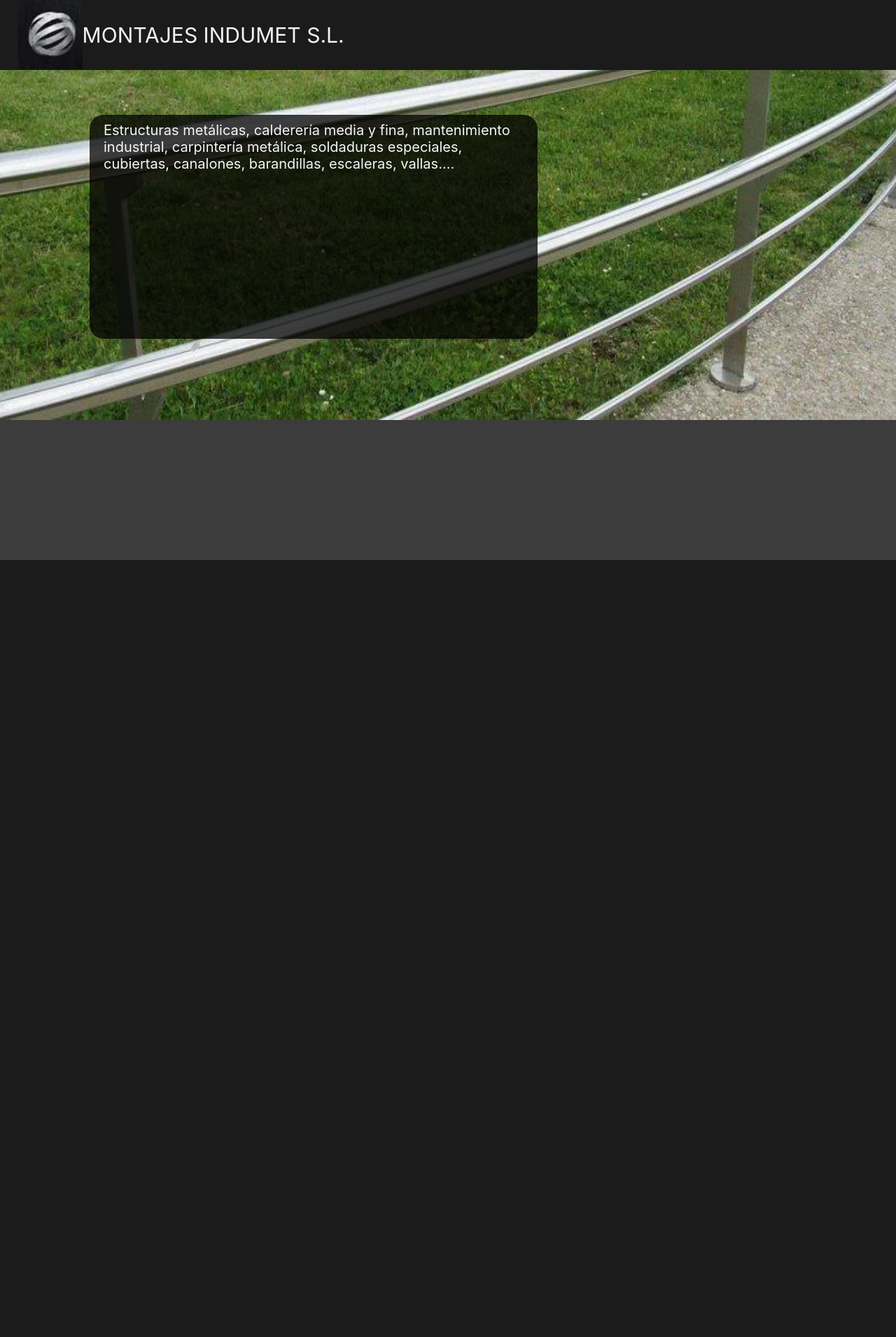
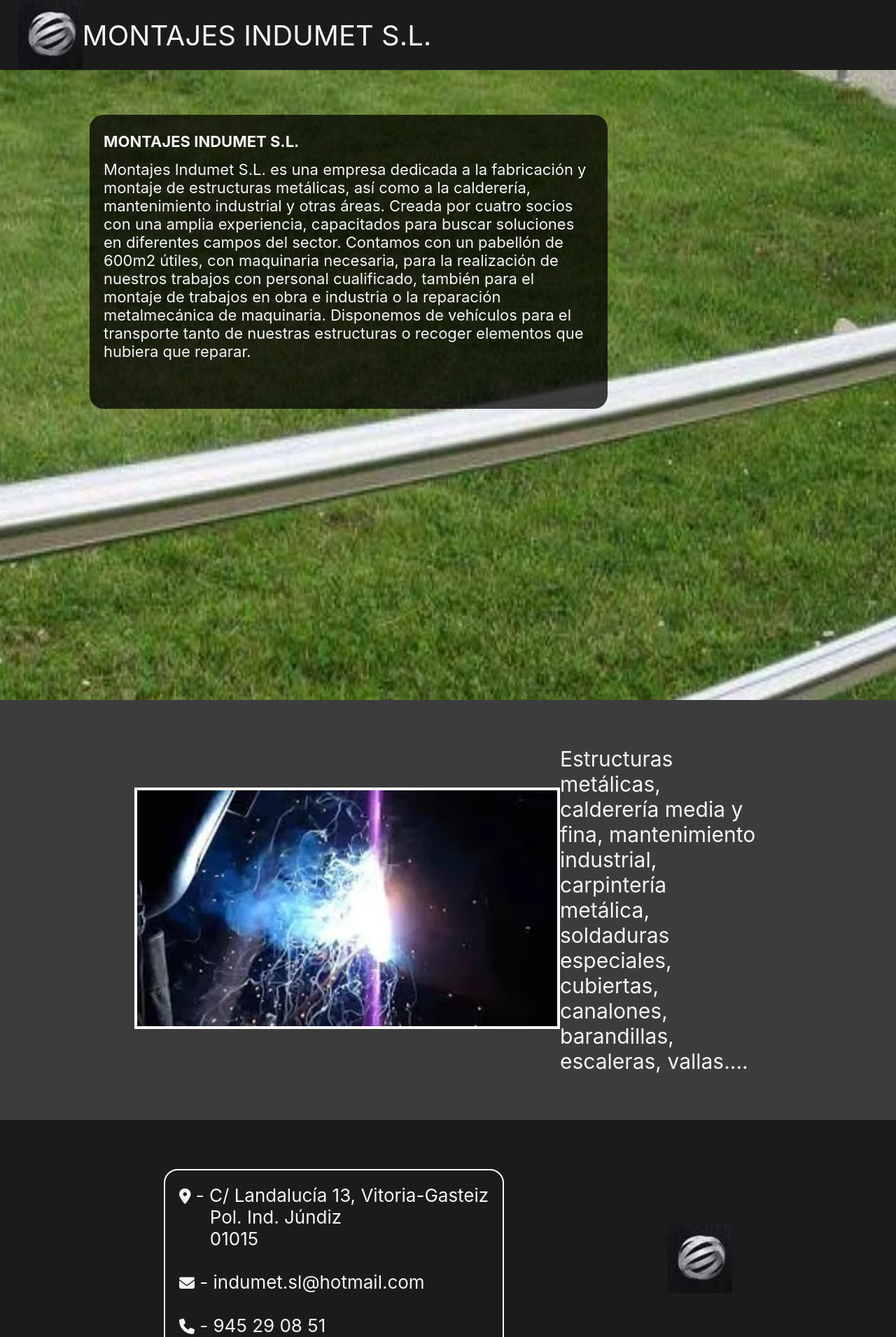
Before and after one commit to Oliver343/montajes-indumet-sl, a React (Create React App) app: page / in a window 1280 px wide. Shown: the top 1910 px of the page at 70% size. Before the commit the page ends 800 px from the top, so only its background shows below. Built offline with nearby package versions, Linux system fonts and the light colour scheme.

Commit message:
body of page built

```diff
--- a/public/index.html
+++ b/public/index.html
@@ -39,5 +39,6 @@
       To begin the development, run `npm start` or `yarn start`.
       To create a production bundle, use `npm run build` or `yarn build`.
     -->
+    <script src="https://kit.fontawesome.com/b0bfb3d1ae.js" crossorigin="anonymous"></script>
   </body>
 </html>
--- /dev/null
+++ b/src/components/Contact.jsx
@@ -0,0 +1,23 @@
+import logo from '../img/logo.webp'
+
+export default function Contact() {
+    return(
+        <div className="contact">
+            <div className="contact-inner">
+                <i class="fa-solid fa-location-dot"></i> - C/ Landalucía 13, Vitoria-Gasteiz
+                <br />
+                &nbsp;&nbsp;&nbsp;&nbsp;&nbsp; Pol. Ind. Júndiz
+                <br />
+                &nbsp;&nbsp;&nbsp;&nbsp;&nbsp; 01015
+                <br />
+                <br />
+                <i class="fa-solid fa-envelope"></i> - indumet.sl@hotmail.com
+                <br />
+                <br />
+                <i class="fa-solid fa-phone"></i> - 945 29 08 51
+            </div>
+
+            <div><img src={logo} /></div>
+        </div>
+    )
+}
--- a/src/components/PosterBoard.jsx
+++ b/src/components/PosterBoard.jsx
@@ -2,8 +2,17 @@
     return (
         <div className="poster-board">
             <div className="poster-text-box">
+                <h1>MONTAJES INDUMET S.L.</h1>
 
-Estructuras metálicas, calderería media y fina, mantenimiento industrial, carpintería metálica, soldaduras especiales, cubiertas, canalones, barandillas, escaleras, vallas....
+                Montajes Indumet S.L. es una empresa dedicada a la fabricación y montaje de estructuras metálicas,
+                 así como a la calderería, mantenimiento industrial y otras áreas.
+                   Creada por cuatro socios con una amplia experiencia, capacitados
+                   para buscar soluciones en diferentes campos del sector.  Contamos
+                    con un pabellón de 600m2 útiles, con maquinaria necesaria, para
+                     la realización de nuestros trabajos con personal cualificado,
+                      también para el montaje de trabajos en obra e industria o la
+                       reparación metalmecánica de maquinaria.  Disponemos de vehículos para el
+                        transporte tanto de nuestras estructuras o recoger elementos que hubiera que reparar.
             </div>
         </div>
     )
--- a/src/pages/WholeSite.css
+++ b/src/pages/WholeSite.css
@@ -1,8 +1,6 @@
 * {
-    background-color: rgb(27, 27, 27);
-    color: whitesmoke;
     /* border: red 2px dashed; */
-    font-size: 20px;
+    font-size: 22px;
 }
 
 .wholesite-body {
@@ -15,7 +13,7 @@
     background-color: rgb(27, 27, 27);
     color: whitesmoke;
     height: 100px;
-    font-size: 30px;
+    font-size: 40px;
     display: flex;
     align-items: center;
     padding-left: 2%;
@@ -24,17 +22,17 @@
 
 .poster-board {
     background-image: url("../img/demo2.webp");
-    height: 500px;
-    background-position: center bottom;
-    background-size: 1500px 1000px;
+    height: 900px;
+    background-position: center;
+    background-size: 2900px 2000px;
     display: flex;
 }
 
 .poster-text-box {
     background-color: rgba(0, 0, 0, 0.75);
     border-radius: 20px;
-    height: 300px;
-    width: 600px;
+    height: 400px;
+    width: 700px;
     padding-left: 20px;
     padding-right: 20px;
     padding-top: 10px;
@@ -42,3 +40,37 @@
     margin-left: 10%;
     margin-top: 5%;
 }
+
+.site-body {
+    display: flex;
+    justify-content: space-evenly;
+    align-items: center;
+    height: 600px;
+    padding-left: 15%;
+    padding-right: 15%;
+}
+
+.body-img {
+    border: white 4px solid;
+}
+
+.body-text {
+    font-size: 30px;
+    width: 50%;
+}
+
+.contact {
+    background-color: rgb(27, 27, 27);
+    color: whitesmoke;
+    height: 400px;
+    display: flex;
+    justify-content: space-evenly;
+    align-items: center;
+}
+
+.contact-inner {
+    font-size: 26px;
+    border: white 2px solid;
+    padding: 20px;
+    border-radius: 20px;
+}
--- a/src/pages/WholeSite.jsx
+++ b/src/pages/WholeSite.jsx
@@ -1,12 +1,26 @@
 import './WholeSite.css';
 import Header from "../components/Header";
 import PosterBoard from '../components/PosterBoard';
+import Contact from '../components/Contact';
+import picture from '../img/weld.webp'
 
 export default function WholeSite() {
     return (
         <div className='wholesite-body'>
             <Header />
             <PosterBoard />
+            <div className='site-body'>
+                <div >
+                    <img className='body-img' src={picture} width={600}></img>
+                </div>
+                <div className='body-text'>
+                    Estructuras metálicas, calderería media y fina, mantenimiento industrial,
+                    carpintería metálica, soldaduras especiales, cubiertas, canalones, barandillas,
+                    escaleras, vallas....
+                </div>
+            </div>
+
+            <Contact />
         </div>
     )
 }
```
Also changed, not shown: src/img/weld.webp (added).
